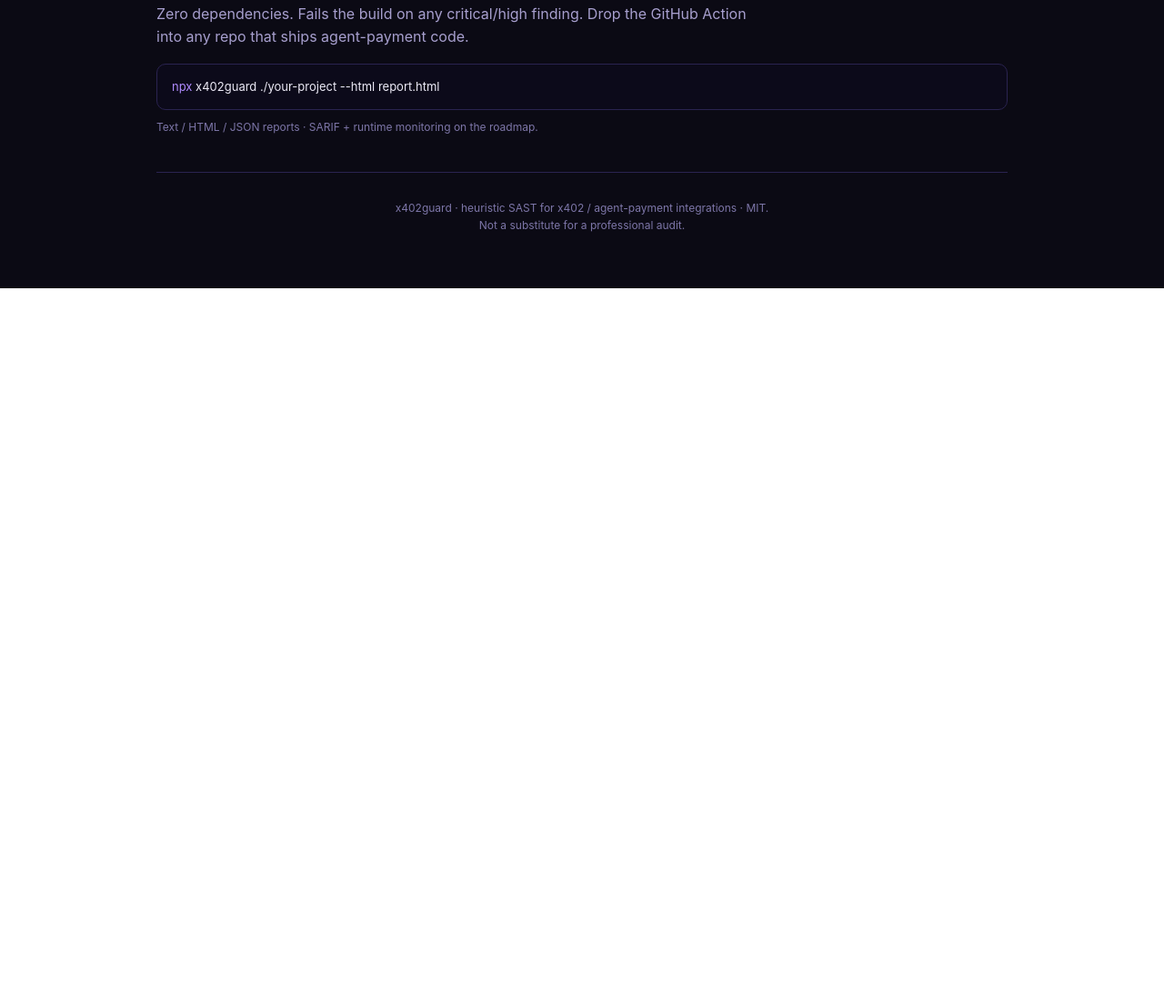
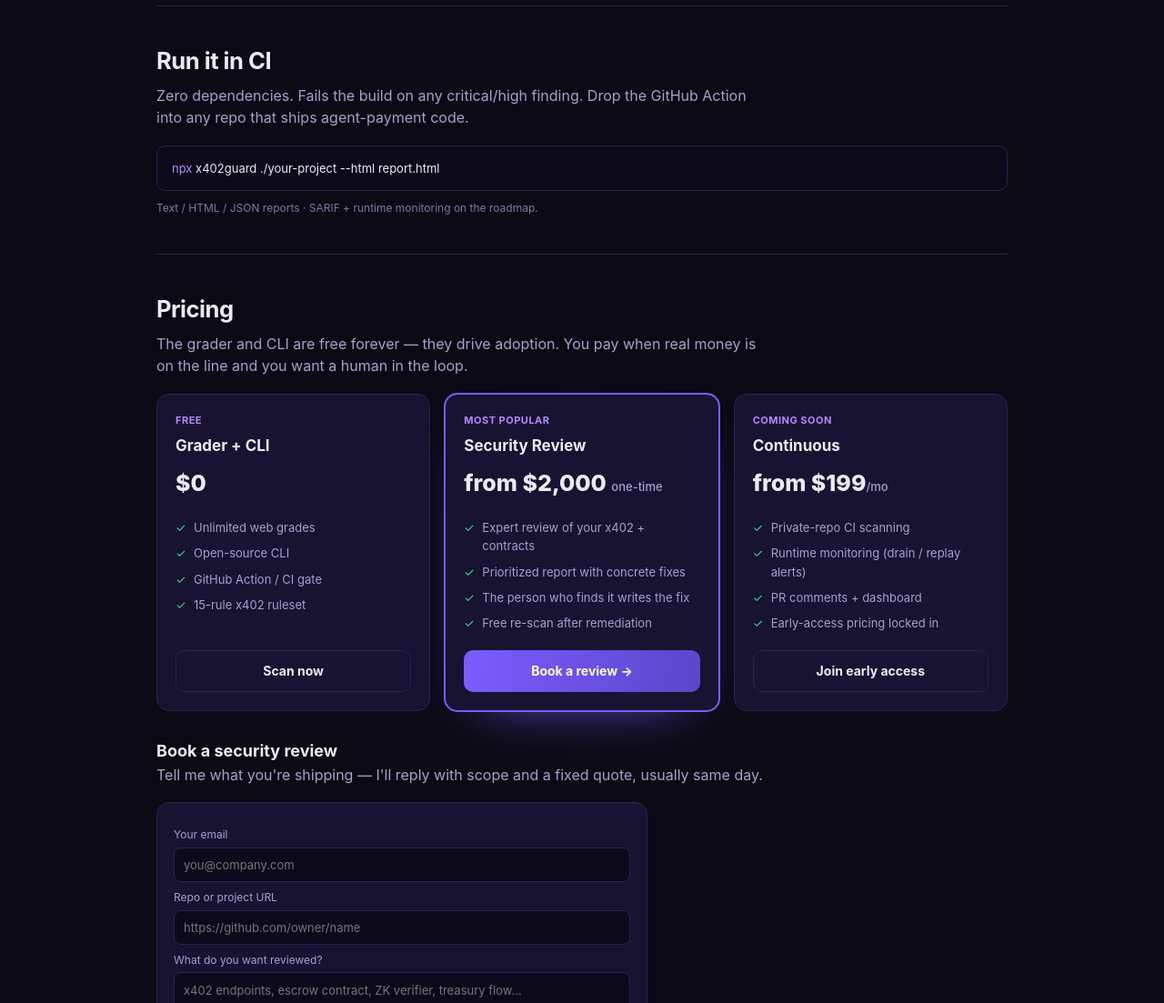
Before and after one commit to dario933/x402guard, a website: page index.html in a window 1280 px wide. Shown: the part 1697-2800 px from the top of the page at 91% size. Before the commit the page ends 2014 px from the top, so only its background shows below. Drawn offline with Linux system fonts and the light colour scheme.

Commit message:
feat(grader): pricing tiers + Book-a-security-review lead capture (mailto)

```diff
--- a/index.html
+++ b/index.html
@@ -92,6 +92,25 @@
   .install .c{color:var(--accent2)}
   footer{padding:30px 0 60px;color:var(--dim);font-size:12px;text-align:center;border-top:1px solid var(--line)}
   .disclaim{font-size:11.5px;color:var(--dim);margin-top:10px}
+  .cta-band{margin:14px 0 0;background:linear-gradient(100deg,#241a52,#1a1438);border:1px solid var(--line);border-radius:12px;padding:14px 18px;display:flex;gap:14px;align-items:center;justify-content:space-between;flex-wrap:wrap}
+  .cta-band p{font-size:14px}.cta-band b{color:var(--accent2)}
+  .tiers{display:grid;grid-template-columns:repeat(auto-fit,minmax(240px,1fr));gap:16px;margin-top:8px}
+  .tier{border:1px solid var(--line);background:var(--surface);border-radius:14px;padding:20px;display:flex;flex-direction:column}
+  .tier.featured{border-color:var(--accent);box-shadow:0 0 0 1px var(--accent),0 26px 60px -42px var(--accent)}
+  .tier .tag{font-size:11px;font-weight:700;color:var(--accent2);text-transform:uppercase;letter-spacing:.5px}
+  .tier h3{font-size:17px;margin:6px 0 2px}
+  .price{font-size:25px;font-weight:800;margin:6px 0}
+  .price small{font-size:13px;color:var(--muted);font-weight:500}
+  .tier ul{list-style:none;margin:10px 0 16px;padding:0;font-size:13px;color:var(--muted)}
+  .tier li{padding:4px 0 4px 20px;position:relative}
+  .tier li:before{content:"✓";position:absolute;left:0;color:var(--good)}
+  .tier .btn,.tier .btn-ghost{margin-top:auto;text-align:center}
+  .btn-ghost{display:inline-block;border:1px solid var(--line);border-radius:10px;padding:11px 18px;font-size:14px;font-weight:700;color:var(--text);background:transparent;cursor:pointer;transition:border-color .2s}
+  .btn-ghost:hover{border-color:var(--accent)}
+  form.review{margin-top:16px;border:1px solid var(--line);background:var(--surface);border-radius:14px;padding:18px;max-width:540px}
+  form.review label{display:block;font-size:12px;color:var(--muted);margin:8px 0 4px}
+  form.review input,form.review textarea{width:100%;background:#0c0a1a;color:var(--text);border:1px solid var(--line);border-radius:8px;padding:10px;font-size:13px;font-family:inherit}
+  form.review textarea{min-height:72px;resize:vertical}
 </style>
 </head>
 <body>
@@ -102,7 +121,7 @@
       <a href="#grader">Grader</a>
       <a href="#checks">Checks</a>
       <a href="#why">Why</a>
-      <a href="#cli">CLI</a>
+      <a href="#pricing">Pricing</a>
     </div>
   </nav>
 
@@ -144,6 +163,11 @@
     <div id="out"></div>
   </div>
   <p class="disclaim">Heuristic static analysis — expect some false positives/negatives. It complements, it does not replace, a professional smart-contract / ZK audit.</p>
+
+  <div class="cta-band">
+    <p>Scored a <b>D</b> or <b>F</b>? Get a human expert to review your x402 integration — and write the fixes.</p>
+    <a class="btn" href="#book">Book a security review →</a>
+  </div>
 
   <!-- CHECKS -->
   <section id="checks">
@@ -190,6 +214,48 @@
     <p class="lead">Zero dependencies. Fails the build on any critical/high finding. Drop the GitHub Action into any repo that ships agent-payment code.</p>
     <div class="install"><span class="c">npx</span> x402guard ./your-project --html report.html</div>
     <p class="hint" style="margin-top:10px">Text / HTML / JSON reports · SARIF + runtime monitoring on the roadmap.</p>
+  </section>
+
+  <!-- PRICING -->
+  <section id="pricing">
+    <h2>Pricing</h2>
+    <p class="lead">The grader and CLI are free forever — they drive adoption. You pay when real money is on the line and you want a human in the loop.</p>
+    <div class="tiers">
+      <div class="tier">
+        <span class="tag">Free</span>
+        <h3>Grader + CLI</h3>
+        <div class="price">$0</div>
+        <ul><li>Unlimited web grades</li><li>Open-source CLI</li><li>GitHub Action / CI gate</li><li>15-rule x402 ruleset</li></ul>
+        <a class="btn-ghost" href="#grader">Scan now</a>
+      </div>
+      <div class="tier featured">
+        <span class="tag">Most popular</span>
+        <h3>Security Review</h3>
+        <div class="price">from $2,000 <small>one-time</small></div>
+        <ul><li>Expert review of your x402 + contracts</li><li>Prioritized report with concrete fixes</li><li>The person who finds it writes the fix</li><li>Free re-scan after remediation</li></ul>
+        <a class="btn" href="#book">Book a review →</a>
+      </div>
+      <div class="tier">
+        <span class="tag">Coming soon</span>
+        <h3>Continuous</h3>
+        <div class="price">from $199<small>/mo</small></div>
+        <ul><li>Private-repo CI scanning</li><li>Runtime monitoring (drain / replay alerts)</li><li>PR comments + dashboard</li><li>Early-access pricing locked in</li></ul>
+        <a class="btn-ghost" href="mailto:dario@dmeomaha.com?subject=x402guard%20Continuous%20early%20access">Join early access</a>
+      </div>
+    </div>
+
+    <h3 id="book" style="margin-top:30px;font-size:18px">Book a security review</h3>
+    <p class="lead">Tell me what you're shipping — I'll reply with scope and a fixed quote, usually same day.</p>
+    <form class="review" id="reviewForm">
+      <label for="rf-email">Your email</label>
+      <input type="email" id="rf-email" placeholder="you@company.com" required>
+      <label for="rf-repo">Repo or project URL</label>
+      <input type="text" id="rf-repo" placeholder="https://github.com/owner/name">
+      <label for="rf-msg">What do you want reviewed?</label>
+      <textarea id="rf-msg" placeholder="x402 endpoints, escrow contract, ZK verifier, treasury flow…"></textarea>
+      <button class="btn" type="submit" style="margin-top:14px">Send request →</button>
+      <p class="hint" style="margin-top:10px">Opens your email client to dario@dmeomaha.com. Prefer direct? <a href="mailto:dario@dmeomaha.com">dario@dmeomaha.com</a></p>
+    </form>
   </section>
 
   <footer>
@@ -273,6 +339,17 @@
 $('#run-paste').addEventListener('click', e => scan({ code: code.value, filename: $('#lang').value }, e.target));
 $('#run-repo').addEventListener('click', e => scan({ repo: $('#repo').value }, e.target));
 $('#repo').addEventListener('keydown', e => { if (e.key === 'Enter') $('#run-repo').click(); });
+
+const rf = $('#reviewForm');
+if (rf) rf.addEventListener('submit', e => {
+  e.preventDefault();
+  const email = $('#rf-email').value.trim();
+  const repo = $('#rf-repo').value.trim();
+  const msg = $('#rf-msg').value.trim();
+  const subject = encodeURIComponent('x402guard security review request');
+  const body = encodeURIComponent('Email: ' + email + '\nRepo: ' + repo + '\n\n' + msg);
+  window.location.href = 'mailto:dario@dmeomaha.com?subject=' + subject + '&body=' + body;
+});
 </script>
 </body>
 </html>
```
